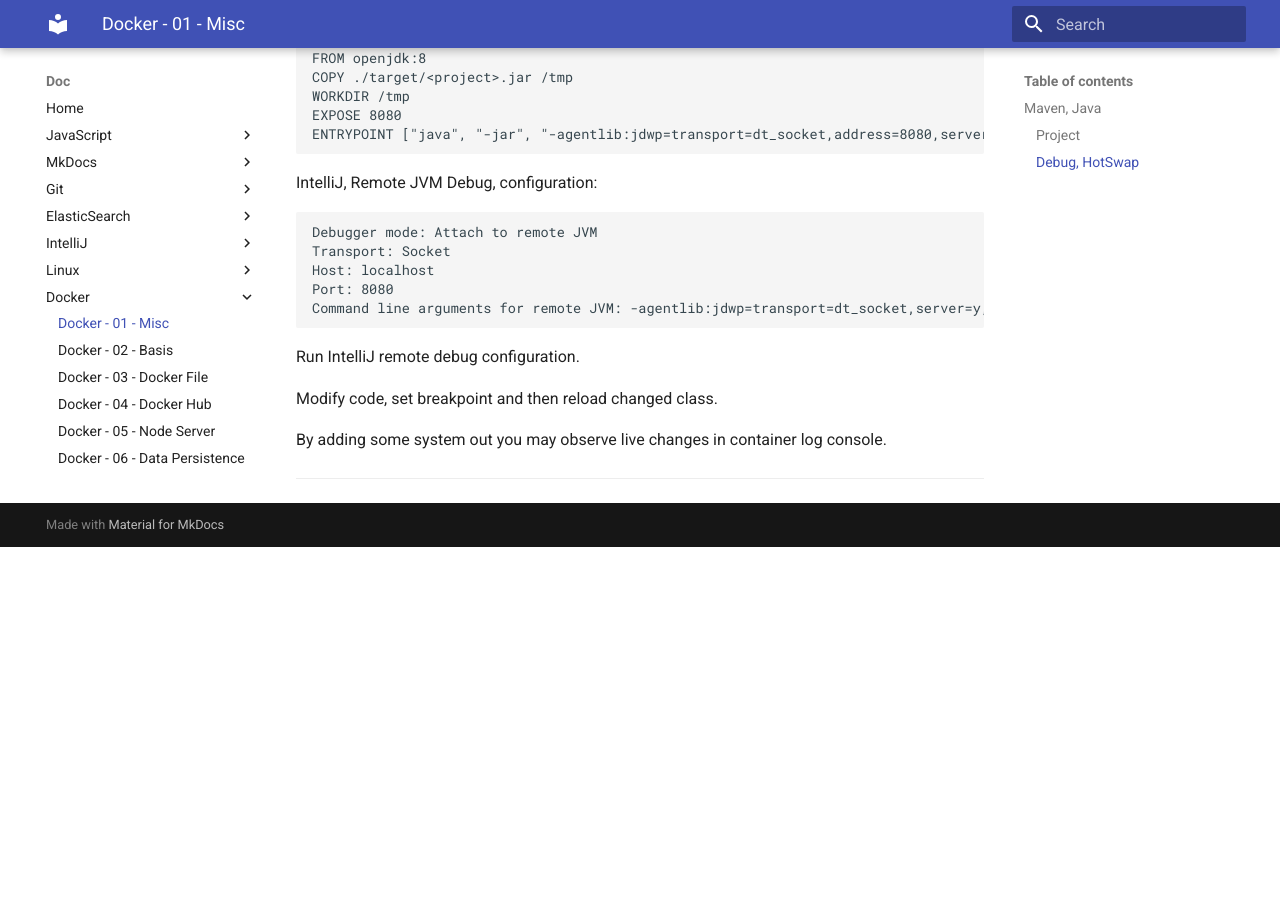
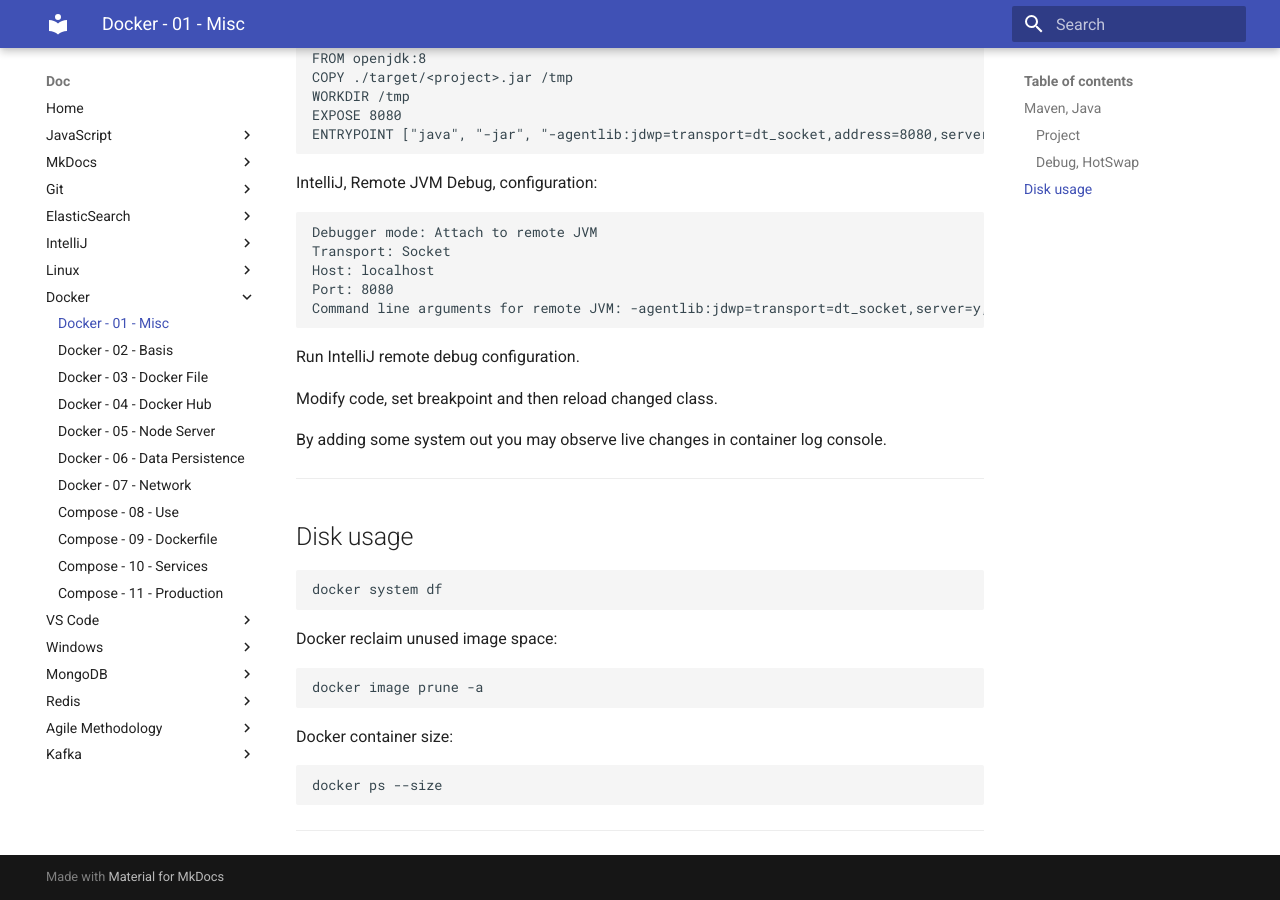
Before and after one commit to oldu73/doc, an MkDocs documentation site: the page built from docs/docker/1-docker-misc.md, in a window 1280 px wide and 900 px high, scrolled down 1115 px. Built offline with MkDocs 1.6.1 and Material for MkDocs 9.7.7, drawn with Linux system fonts in a browser that asks for light colours; before the commit the page ends 1662 px from its top, so only the background shows below that.

Commit message:
linux and docker disk usage

````diff
--- a/docs/docker/1-docker-misc.md
+++ b/docs/docker/1-docker-misc.md
@@ -75,3 +75,23 @@
 By adding some system out you may observe live changes in container log console.
 
 ***
+
+## Disk usage
+
+```console
+docker system df
+```
+
+Docker reclaim unused image space:
+
+```console
+docker image prune -a
+```
+
+Docker container size:
+
+```console
+docker ps --size
+```
+
+***
````
Also changed, not shown: docs/linux/1-linux-misc.md (+14 -0 lines).
